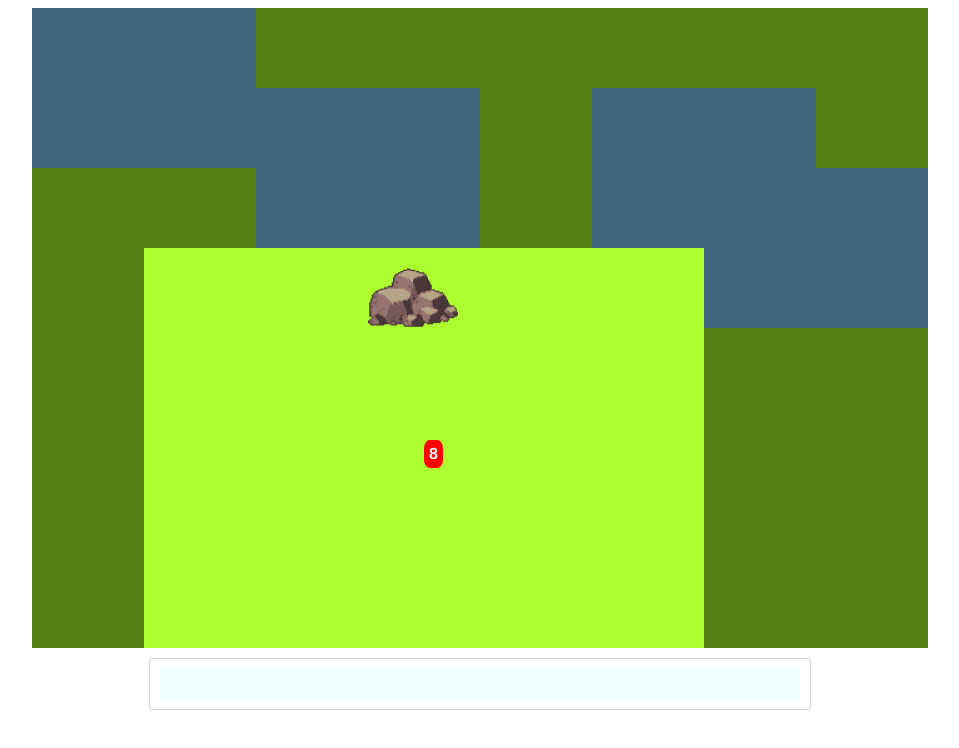
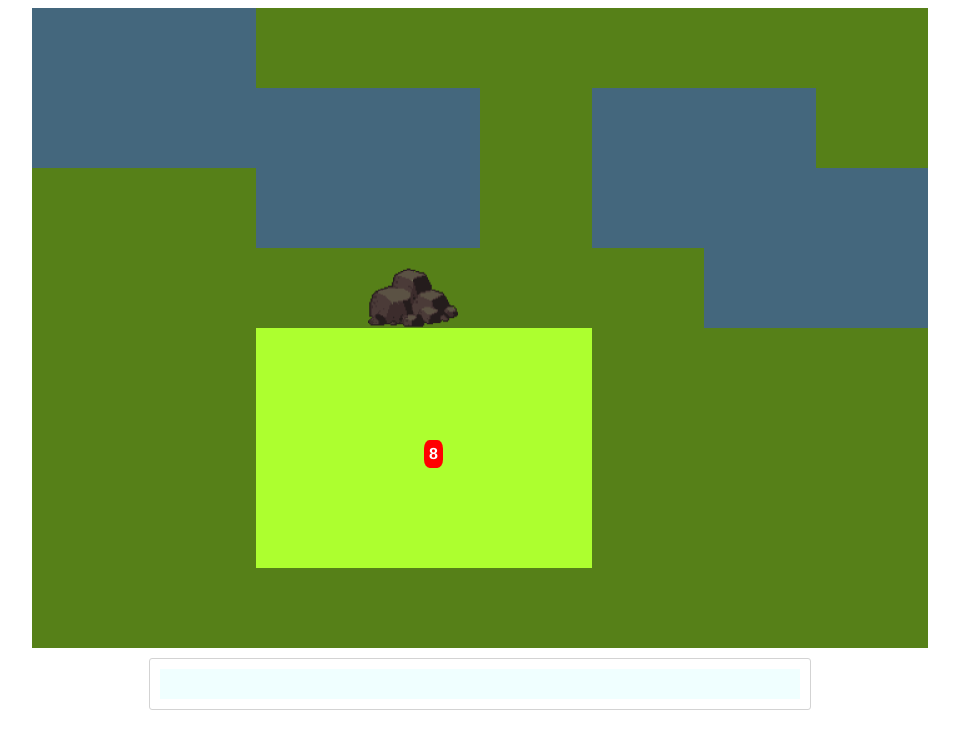
Before and after one commit to donnierisk/louwrisk, a Vue app: page / in a window 1280 px wide. Shown: the top 748 px of the page, without its empty margins (160-1119 px from the left). Built offline with nearby package versions, Linux system fonts and the light colour scheme.

Commit message:
throttled movement and detect block size

```diff
--- a/src/views/GameMap.vue
+++ b/src/views/GameMap.vue
@@ -1,7 +1,15 @@
 <template>
   <div id="container">
-    <div id="grid">
-      <grid-block v-for="(gridItem, i) of gridRenderArray" :gridMeta="gridItem" :playerPos="playerPosInArr" :posInArr="i" :key="i" @enter-vision="addToObserver" @leave-vision="removerFromObserver" />
+    <div id="grid" ref="grid">
+      <grid-block
+        v-for="(gridItem, i) of gridRenderArray"
+        :gridMeta="gridItem"
+        :playerPos="playerPosInArr"
+        :posInArr="i"
+        :key="i"
+        @enter-vision="addToObserver"
+        @leave-vision="removerFromObserver"
+      />
     </div>
     <dialogue-box :text="text" :options="options" @on-action="movePlayer"></dialogue-box>
   </div>
@@ -24,8 +32,10 @@ import { Observer } from '@/utils/Observer'
   }
 })
 export default class Map extends Vue {
-  public gridSize: number[] = [8, 8]
+  public gridSize: GridPosition = { x: 8, y: 8 }
   public theGrid: MapSymbol[][] = Grid
+  public blockWidth = 0;
+  public blockHeight = 0;
   public gridRenderArray: GridBlockI[] = []
 
   public playerPos: GridPosition = { x: 3, y: 5 }
@@ -34,6 +44,8 @@ export default class Map extends Vue {
   private observedItems: MapSymbol[] = []
   private observer: Observer = new Observer()
 
+  private throttled = false;
+  private timer = 0;
   private options = [
     // MoveSymbol.NORTH,
     // MoveSymbol.SOUTH,
@@ -44,7 +56,14 @@ export default class Map extends Vue {
   private created() {
     this.generateGrid()
 
-    document.addEventListener('keydown', (e) => this.movePlayer(e, 1));
+    document.addEventListener('keydown', (e) => this.movePlayer(e));
+  }
+
+  private mounted() {
+    // @ts-ignore
+    this.blockWidth = this.$refs.grid.firstChild.clientWidth;
+    // @ts-ignore
+    this.blockHeight = this.$refs.grid.firstChild.clientHeight;
   }
 
   private get text() {
@@ -52,6 +71,11 @@ export default class Map extends Vue {
   }
 
   private movePlayer(e: KeyboardEvent, amount: number = 1) {
+
+    if (this.throttled === false) {
+      this.throttled = true;
+      setTimeout(() => this.throttled = false, 1000)
+
       let playerX = this.playerPos.x
       let playerY = this.playerPos.y
 
@@ -81,12 +105,13 @@ export default class Map extends Vue {
 
       this.generateGrid()
     }
+  }
 
   private generateGrid() {
     this.gridRenderArray = []
     this.observedItems = []
-    for (let gridRow = 0; gridRow < this.gridSize[0]; gridRow++) {
-      for (let gridItem = 0; gridItem < this.gridSize[1]; gridItem++) {
+    for (let gridRow = 0; gridRow < this.gridSize.x; gridRow++) {
+      for (let gridItem = 0; gridItem < this.gridSize.y; gridItem++) {
         const gridObj: GridBlockI = {
           symbol: this.theGrid[gridRow][gridItem],
           id: Number(gridItem + '' + gridRow)
@@ -109,10 +134,10 @@ export default class Map extends Vue {
   }
 
   private isOutOfBounds(objectX: number, objectY: number) {
-    if (objectX >= this.gridSize[0] || objectX < 0) {
+    if (objectX >= this.gridSize.x || objectX < 0) {
       return true
     }
-    if (objectY >= this.gridSize[1] || objectY < 0) {
+    if (objectY >= this.gridSize.y || objectY < 0) {
       return true
     }
     return false;
@@ -127,7 +152,7 @@ export default class Map extends Vue {
 
   private isInObserveRange(gridX: number, gridY: number): boolean {
 
-    const range = 2;
+    const range = 1;
 
     const minX = this.playerPos.x - range;
     const minY = this.playerPos.y - range;
```
Lines whose indentation alone changed are shown as unchanged.
